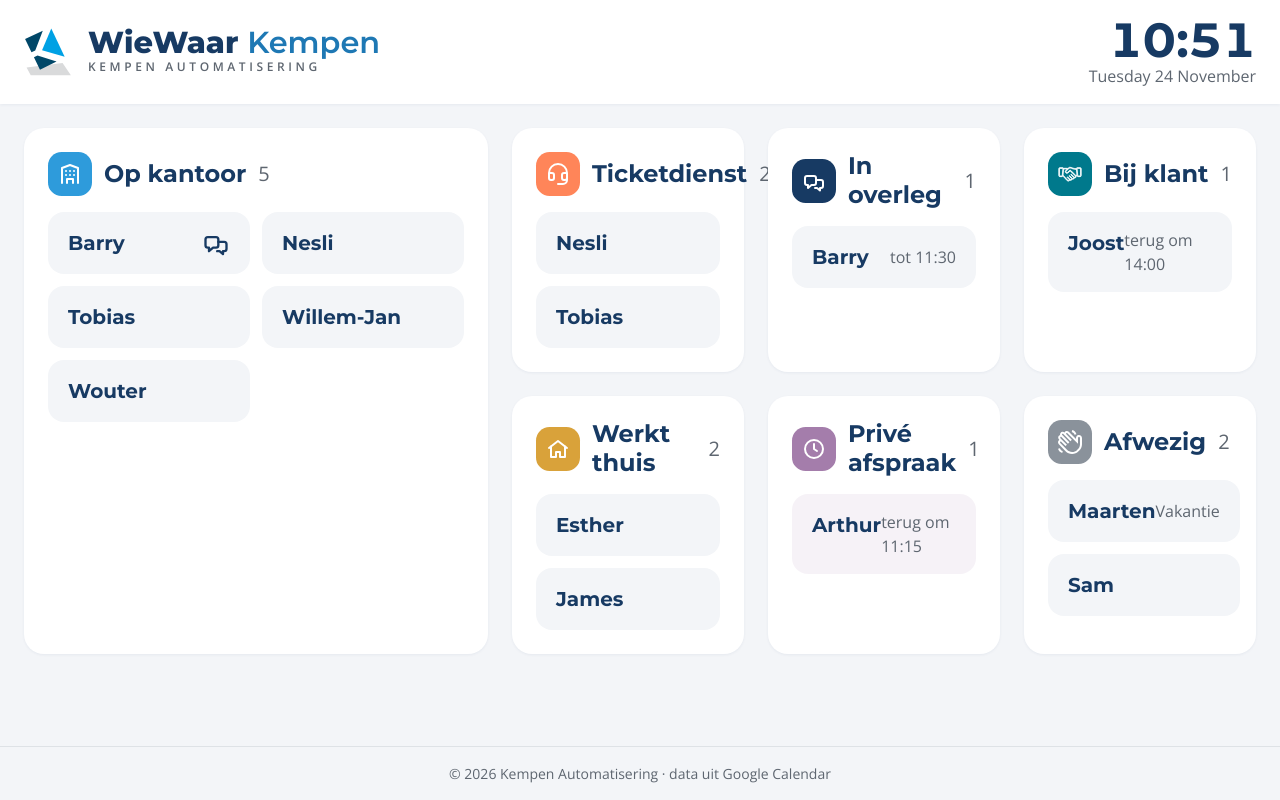
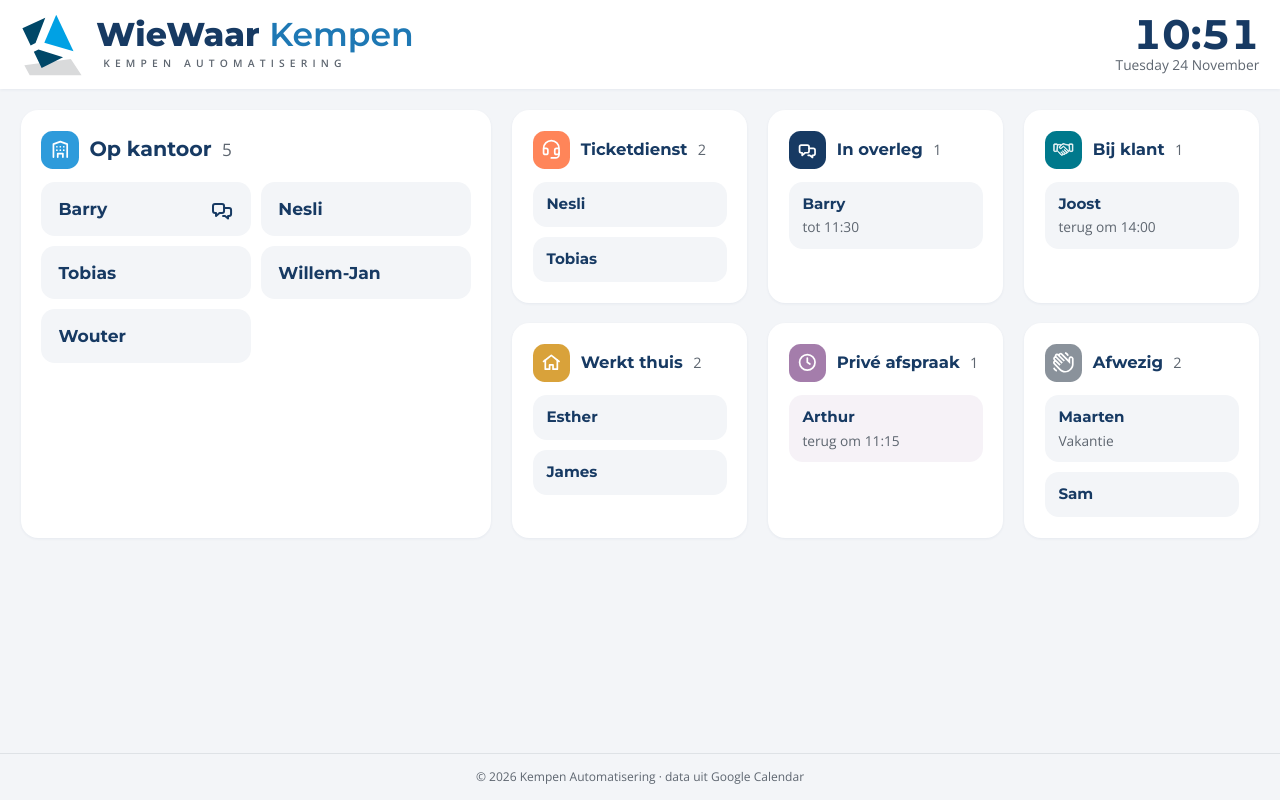
Before and after one commit to nesliprm/WieWaar, a Rails app: page / in a window 1280 px wide. Run offline with Rails 7, Linux system fonts and the light colour scheme; data comes from the database, SQL or seed files in the repository; style sheets or scripts are compiled from the project's sources; some libraries are stand-ins or nearby versions.

Commit message:
demo added, header adjusted

```diff
--- a/app/assets/stylesheets/application.scss
+++ b/app/assets/stylesheets/application.scss
@@ -48,6 +48,12 @@ $border-radius-lg: 1.25rem;
   --ww-status-client: #{$kempen-petrol};
 }
 
+// Everything is sized in rem, so this one line scales all text with the screen:
+// 16px on a TV/large screen, gradually down to 13px on smaller laptops.
+html {
+  font-size: clamp(13px, 0.45vw + 8px, 16px);
+}
+
 // 5. Board
 .board-grid {
   display: grid;
@@ -82,6 +88,8 @@ $border-radius-lg: 1.25rem;
   border-radius: 1.25rem;
   padding: 1.5rem;
   box-shadow: 0 1px 3px rgba($kempen-navy, 0.06);
+  // Lets the rules below react to the width of the zone itself, not the screen.
+  container-type: inline-size;
 }
 
 .zone__header {
@@ -149,6 +157,24 @@ $border-radius-lg: 1.25rem;
 
 .zone--prive .zone__person { background: rgba($kempen-lilac, 0.1); }
 
+// Narrow zones (e.g. the small columns on a 13" laptop):
+// smaller titles so they stay on one line, and labels move under the name.
+// Note: 280px is the zone's INNER width (without its padding).
+@container (max-width: 280px) {
+  .zone__title { font-size: 1.2rem; }
+  .zone__count { font-size: 1.05rem; }
+  .zone__name  { font-size: 1.1rem; }
+
+  .zone__person {
+    flex-direction: column;
+    gap: 0.1rem;
+    padding: 0.8rem 1rem;
+  }
+
+  .zone__tag,
+  .zone__tag-icon { align-self: flex-start; }
+}
+
 .zone--kantoor   { --zone-color: var(--ww-status-office); }
 .zone--thuis     { --zone-color: var(--ww-status-home); }
 .zone--overleg   { --zone-color: var(--ww-status-meeting); }
@@ -163,10 +189,16 @@ $border-radius-lg: 1.25rem;
   background: $white;
   box-shadow: 0 1px 3px rgba($kempen-navy, 0.06);
 
+  // In rem, so the logo scales with the rest of the header on smaller screens.
+  &__logo {
+    width: 4.5rem;
+    height: 4.5rem;
+  }
+
   &__brand {
     font-family: $headings-font-family;
     font-weight: 800;
-    font-size: 1.9rem;
+    font-size: 2.4rem;
     line-height: 1;
     color: $kempen-navy;
     span { color: $kempen-link; font-weight: 600; }
@@ -175,8 +207,10 @@ $border-radius-lg: 1.25rem;
   &__sub {
     font-size: 0.75rem;
     font-weight: 600;
-    letter-spacing: 0.3em;
+    letter-spacing: 0.5em;
     text-transform: uppercase;
+    margin-left: 0.5rem;
+    margin-top: 0.3rem;
     color: $kempen-muted;
   }
 
--- a/app/views/shared/_header.html.erb
+++ b/app/views/shared/_header.html.erb
@@ -1,7 +1,7 @@
 <header class="board-header">
   <div class="container-fluid px-4 py-3 d-flex align-items-center justify-content-between gap-4">
     <div class="d-flex align-items-center gap-3">
-      <%= image_tag "kempen-logo.svg", alt: "Kempen", width: 48, height: 48 %>
+      <%= image_tag "kempen-logo.svg", alt: "Kempen", class: "board-header__logo" %>
       <div>
         <div class="board-header__brand">WieWaar <span>Kempen</span></div>
         <div class="board-header__sub">Kempen Automatisering</div>
```
Also changed, not shown: lib/tasks/demo.rake (added).
